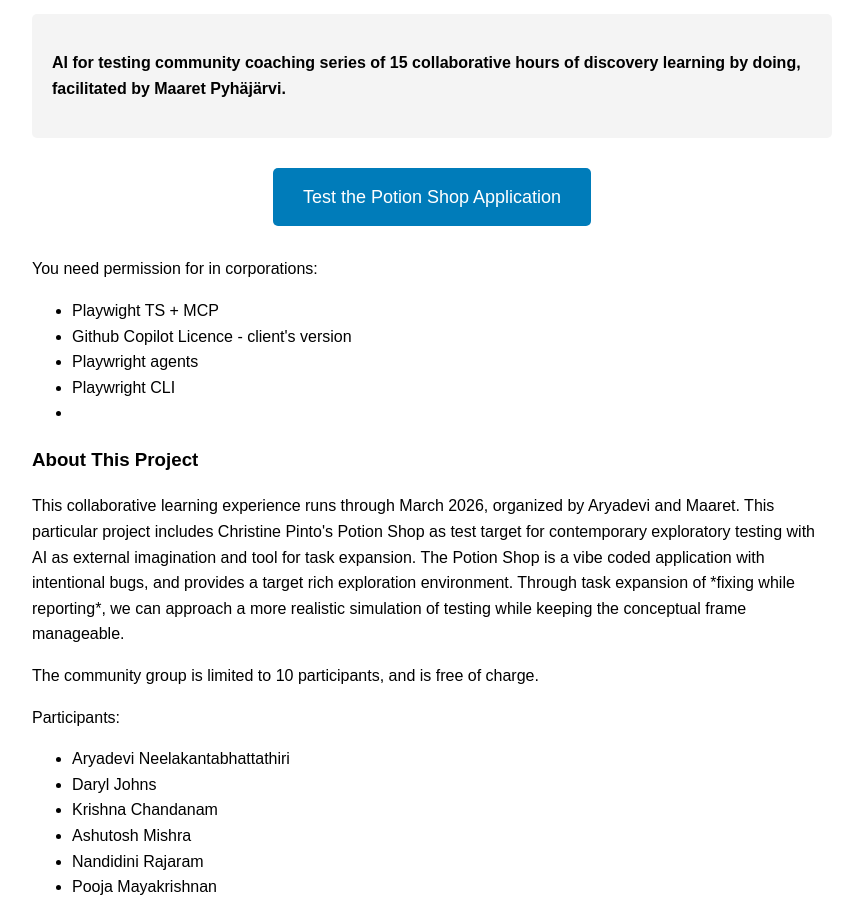
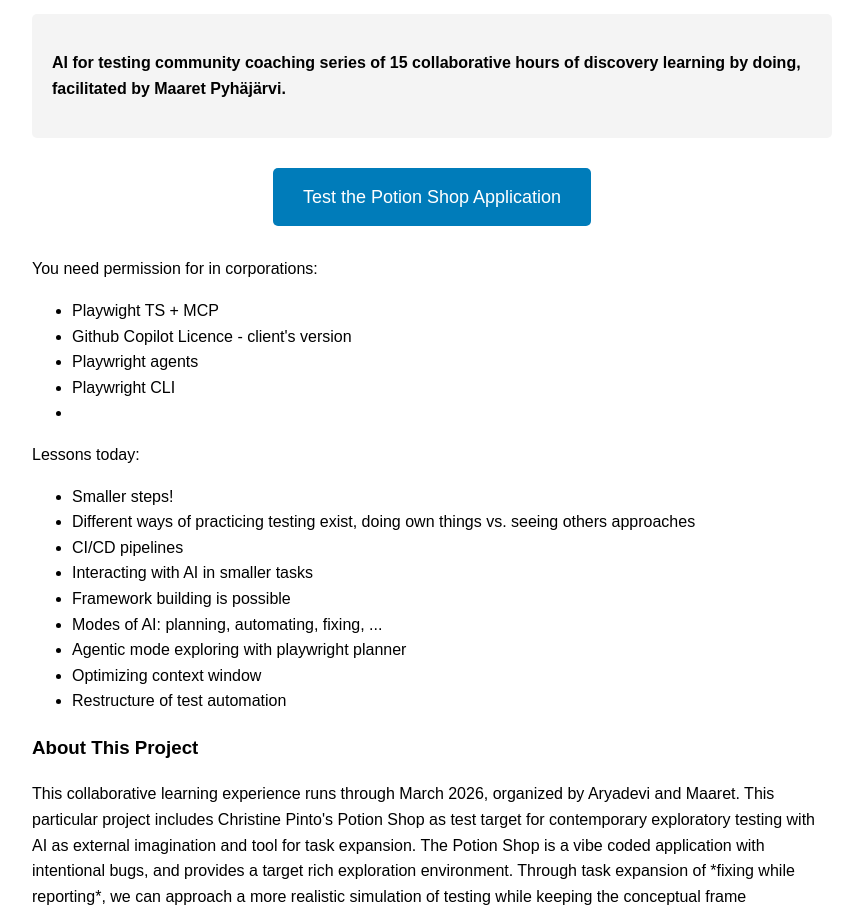
Before and after one commit to QE-at-CGI-FI/cet-with-ai, a website: page index.html in a window 1280 px wide. Shown: the part 168-1081 px from the top of the page, without its empty margins (208-1053 px from the left). Drawn offline with Linux system fonts and the light colour scheme.

Commit message:
Add lessons learned section with key takeaways for testing practices

```diff
--- a/index.html
+++ b/index.html
@@ -70,6 +70,19 @@
             <li>Playwright agents</li>
             <li>Playwright CLI</li>
             <li></li>
+        </ul>
+
+        <p>Lessons today:</p>
+        <ul>
+            <li>Smaller steps!</li>
+            <li>Different ways of practicing testing exist, doing own things vs. seeing others approaches</li>
+            <li>CI/CD pipelines</li>
+            <li>Interacting with AI in smaller tasks</li>
+            <li>Framework building is possible</li>
+            <li>Modes of AI: planning, automating, fixing, ...</li>
+            <li>Agentic mode exploring with playwright planner</li>
+            <li>Optimizing context window</li>
+            <li>Restructure of test automation</li>
         </ul>
 
     </div>
```
